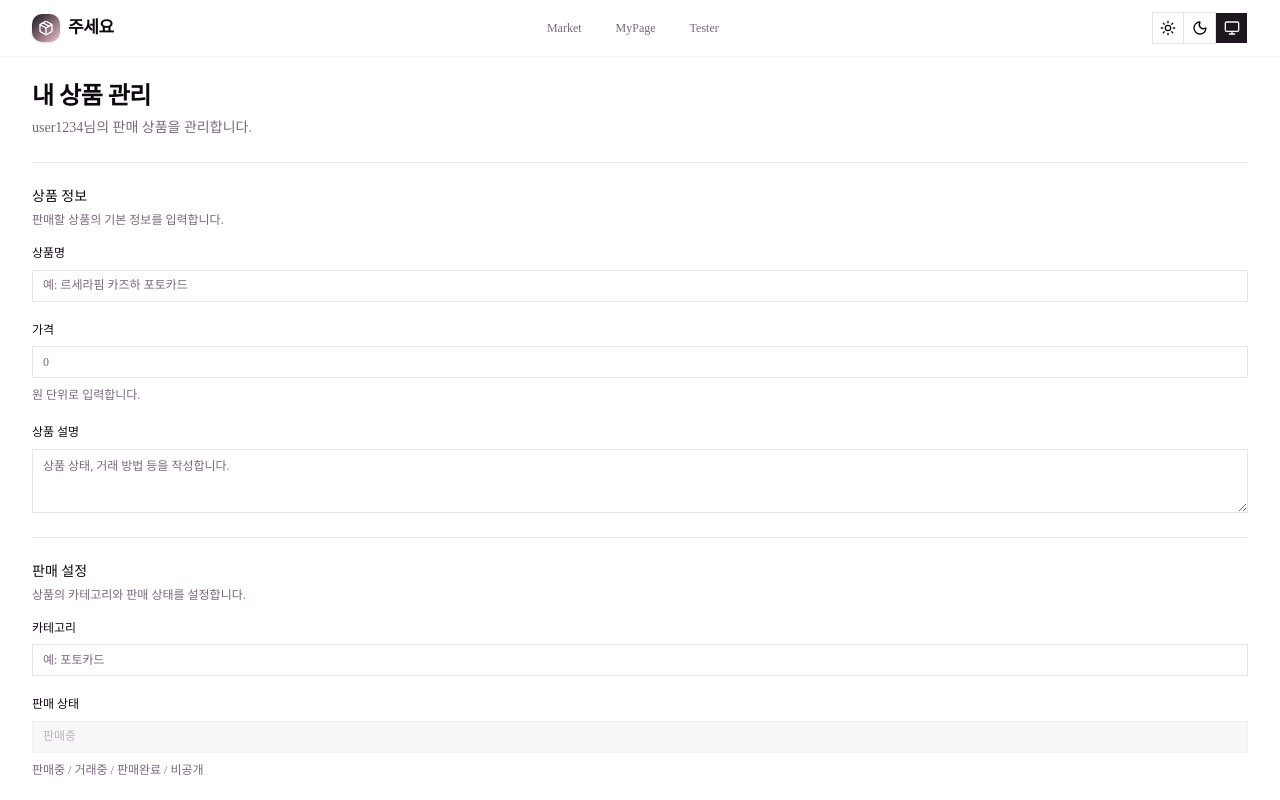
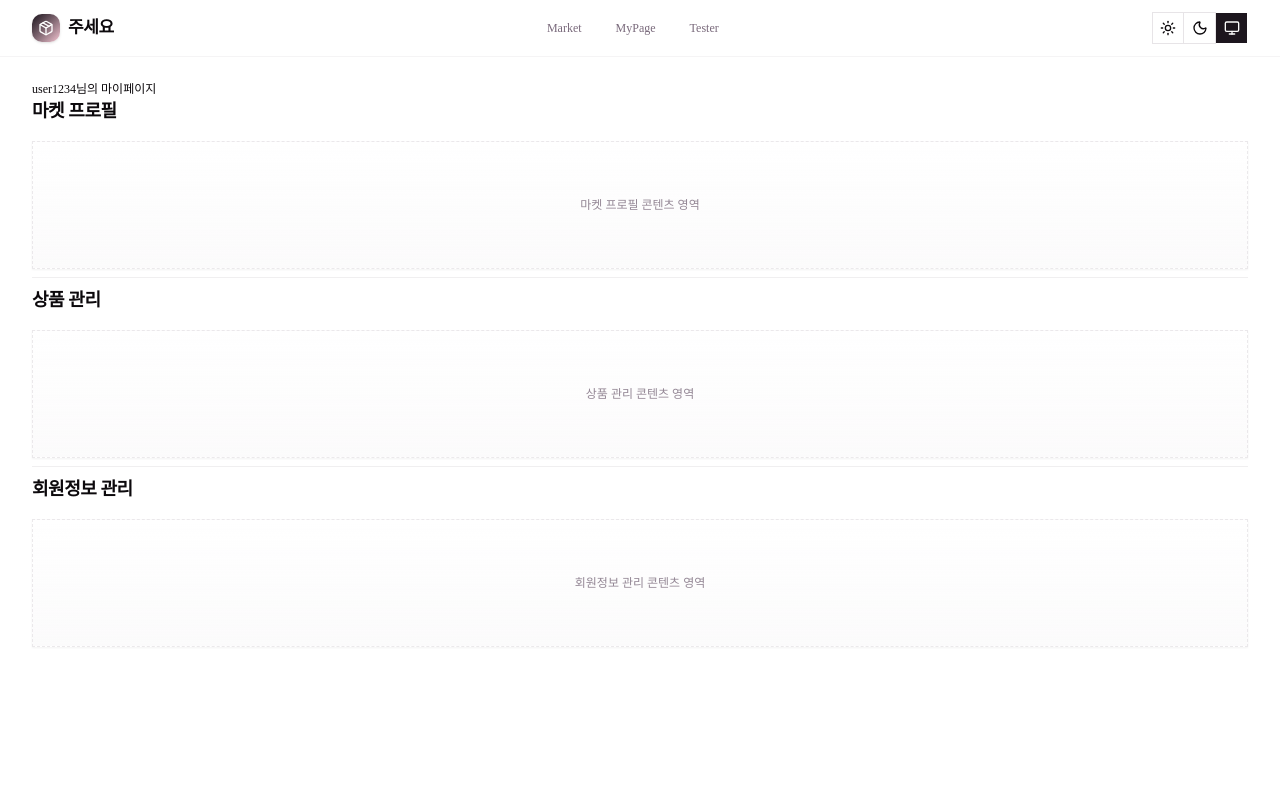
Before and after one commit to SihyeonHong/juseyo, a Next.js app: page /en/user1234/mypage in a window 1280 px wide. Shown: the top 800 px of the page. Built offline with nearby package versions, Linux system fonts and the light colour scheme.

Commit message:
feat: Add mypage section container and empty section components

```diff
--- a/src/app/[locale]/[userId]/mypage/page.tsx
+++ b/src/app/[locale]/[userId]/mypage/page.tsx
@@ -1,14 +1,8 @@
-import {
-  Field,
-  FieldDescription,
-  FieldGroup,
-  FieldLabel,
-  FieldLegend,
-  FieldSet,
-} from "@/components/shadcn-ui/field";
-import { Input } from "@/components/shadcn-ui/input";
+import React from "react";
+
+import SectionContainer from "@/components/mypage/section-container";
 import { Separator } from "@/components/shadcn-ui/separator";
-import { Textarea } from "@/components/shadcn-ui/textarea";
+import EmptySection from "@/components/tester/empty-section";
 
 interface PageProps {
   params: Promise<{ userId: string }>;
@@ -19,109 +13,26 @@ export default async function Page({ params }: PageProps) {
 
   return (
     <div className="mx-auto w-full max-w-7xl px-4 py-6 sm:px-6 md:px-8">
-      {/* 페이지 헤더 */}
-      <div className="mb-6">
-        <h1 className="text-[24px] font-bold leading-[1.3] tracking-[-0.5px]">
-          내 상품 관리
-        </h1>
-        <p className="mt-1.5 text-sm text-muted-foreground">
-          {userId}님의 판매 상품을 관리합니다.
-        </p>
+      <p className="text-xs">{userId}님의 마이페이지</p>
+
+      {/* 수직으로 구성된 3개 섹션 및 구분선 */}
+      <div className="flex flex-col gap-2">
+        <SectionContainer title="마켓 프로필">
+          <EmptySection title="마켓 프로필" />
+        </SectionContainer>
+
+        <Separator className="bg-border/60" />
+
+        <SectionContainer title="상품 관리">
+          <EmptySection title="상품 관리" />
+        </SectionContainer>
+
+        <Separator className="bg-border/60" />
+
+        <SectionContainer title="회원정보 관리">
+          <EmptySection title="회원정보 관리" />
+        </SectionContainer>
       </div>
-
-      <Separator />
-
-      {/* 상품 등록 폼 placeholder */}
-      <section className="mt-6">
-        <FieldSet>
-          <FieldLegend>상품 정보</FieldLegend>
-          <FieldDescription>
-            판매할 상품의 기본 정보를 입력합니다.
-          </FieldDescription>
-          <FieldGroup>
-            <Field>
-              <FieldLabel htmlFor="product-title">상품명</FieldLabel>
-              <Input
-                id="product-title"
-                autoComplete="off"
-                placeholder="예: 르세라핌 카즈하 포토카드"
-              />
-            </Field>
-            <Field>
-              <FieldLabel htmlFor="product-price">가격</FieldLabel>
-              <Input
-                id="product-price"
-                type="number"
-                autoComplete="off"
-                placeholder="0"
-              />
-              <FieldDescription>원 단위로 입력합니다.</FieldDescription>
-            </Field>
-            <Field>
-              <FieldLabel htmlFor="product-description">상품 설명</FieldLabel>
-              <Textarea
-                id="product-description"
-                placeholder="상품 상태, 거래 방법 등을 작성합니다."
-              />
-            </Field>
-          </FieldGroup>
-        </FieldSet>
-      </section>
-
-      <Separator className="my-6" />
-
-      {/* 카테고리/상태 설정 placeholder */}
-      <section>
-        <FieldSet>
-          <FieldLegend>판매 설정</FieldLegend>
-          <FieldDescription>
-            상품의 카테고리와 판매 상태를 설정합니다.
-          </FieldDescription>
-          <FieldGroup>
-            <Field>
-              <FieldLabel htmlFor="product-category">카테고리</FieldLabel>
-              <Input
-                id="product-category"
-                autoComplete="off"
-                placeholder="예: 포토카드"
-              />
-            </Field>
-            <Field>
-              <FieldLabel htmlFor="product-status">판매 상태</FieldLabel>
-              <Input
-                id="product-status"
-                autoComplete="off"
-                placeholder="판매중"
-                disabled
-              />
-              <FieldDescription>
-                판매중 / 거래중 / 판매완료 / 비공개
-              </FieldDescription>
-            </Field>
-          </FieldGroup>
-        </FieldSet>
-      </section>
-
-      <Separator className="my-6" />
-
-      {/* ID 일괄 처리 placeholder */}
-      <section>
-        <FieldSet>
-          <FieldLegend>ID 일괄 처리</FieldLegend>
-          <FieldDescription>
-            구매자에게 받은 상품 ID 목록을 붙여넣어 일괄 상태 변경합니다.
-          </FieldDescription>
-          <FieldGroup>
-            <Field>
-              <FieldLabel htmlFor="bulk-ids">상품 ID 목록</FieldLabel>
-              <Textarea
-                id="bulk-ids"
-                placeholder="ID를 쉼표 또는 줄바꿈으로 구분하여 입력합니다."
-              />
-            </Field>
-          </FieldGroup>
-        </FieldSet>
-      </section>
     </div>
   );
 }
--- /dev/null
+++ b/src/components/mypage/section-container.tsx
@@ -0,0 +1,20 @@
+import React from "react";
+
+interface SectionContainerProps {
+  title: string;
+  children: React.ReactNode;
+}
+
+export default function SectionContainer({
+  title,
+  children,
+}: SectionContainerProps) {
+  return (
+    <section className="w-full">
+      <h2 className="text-lg font-bold tracking-tight text-foreground mb-4">
+        {title}
+      </h2>
+      {children}
+    </section>
+  );
+}
--- /dev/null
+++ b/src/components/tester/empty-section.tsx
@@ -0,0 +1,17 @@
+import React from "react";
+
+import { Card } from "@/components/shadcn-ui/card";
+
+interface EmptySectionProps {
+  title: string;
+}
+
+export default function EmptySection({ title }: EmptySectionProps) {
+  return (
+    <Card className="flex min-h-32 items-center justify-center border border-dashed border-border/80 bg-linear-to-b from-card to-secondary/30 shadow-xs ring-0 dark:border-border dark:bg-muted/10">
+      <span className="text-xs text-muted-foreground/80">
+        {title} 콘텐츠 영역
+      </span>
+    </Card>
+  );
+}
--- /dev/null
+++ b/src/utils/banned.ts
@@ -0,0 +1,4 @@
+export const bannedUserIds = [
+    "test",
+    "tester",
+]
```
Also changed, not shown: 1 other file (tests, documents, lock files or other folders).
